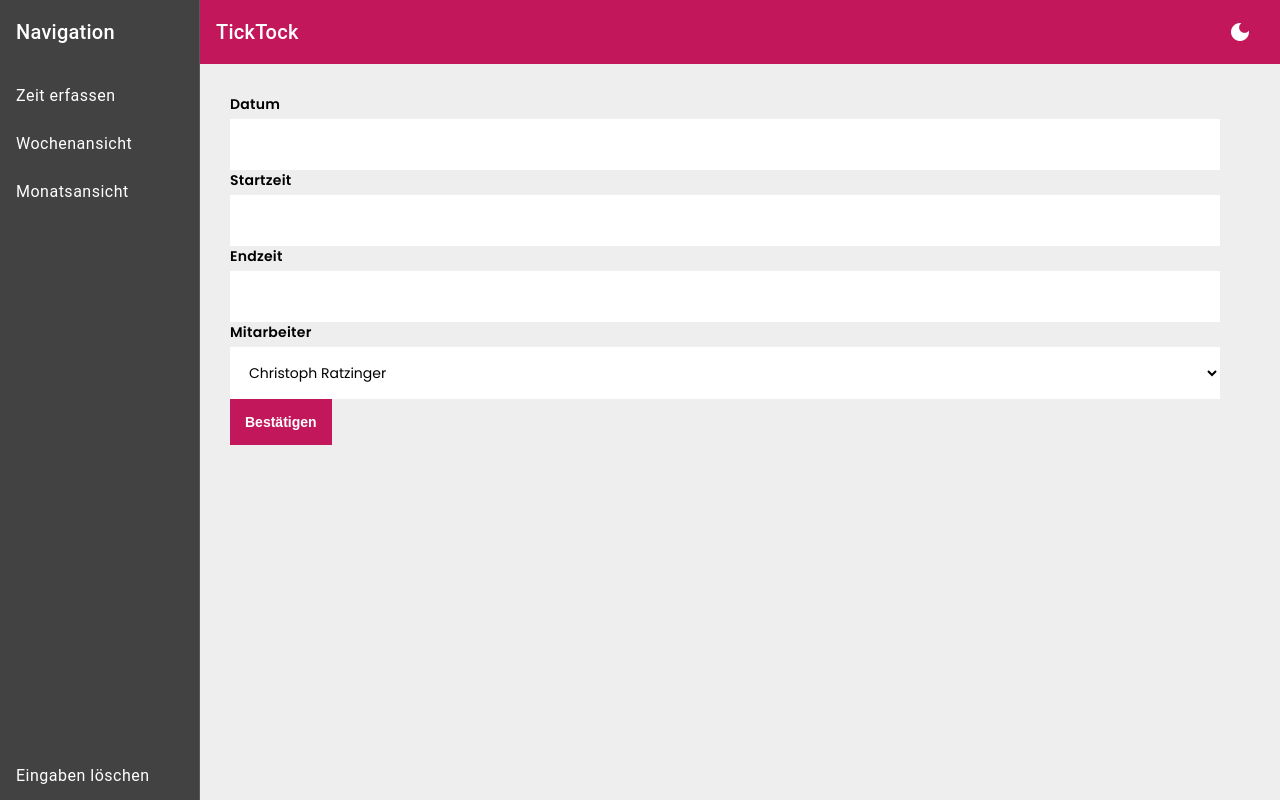
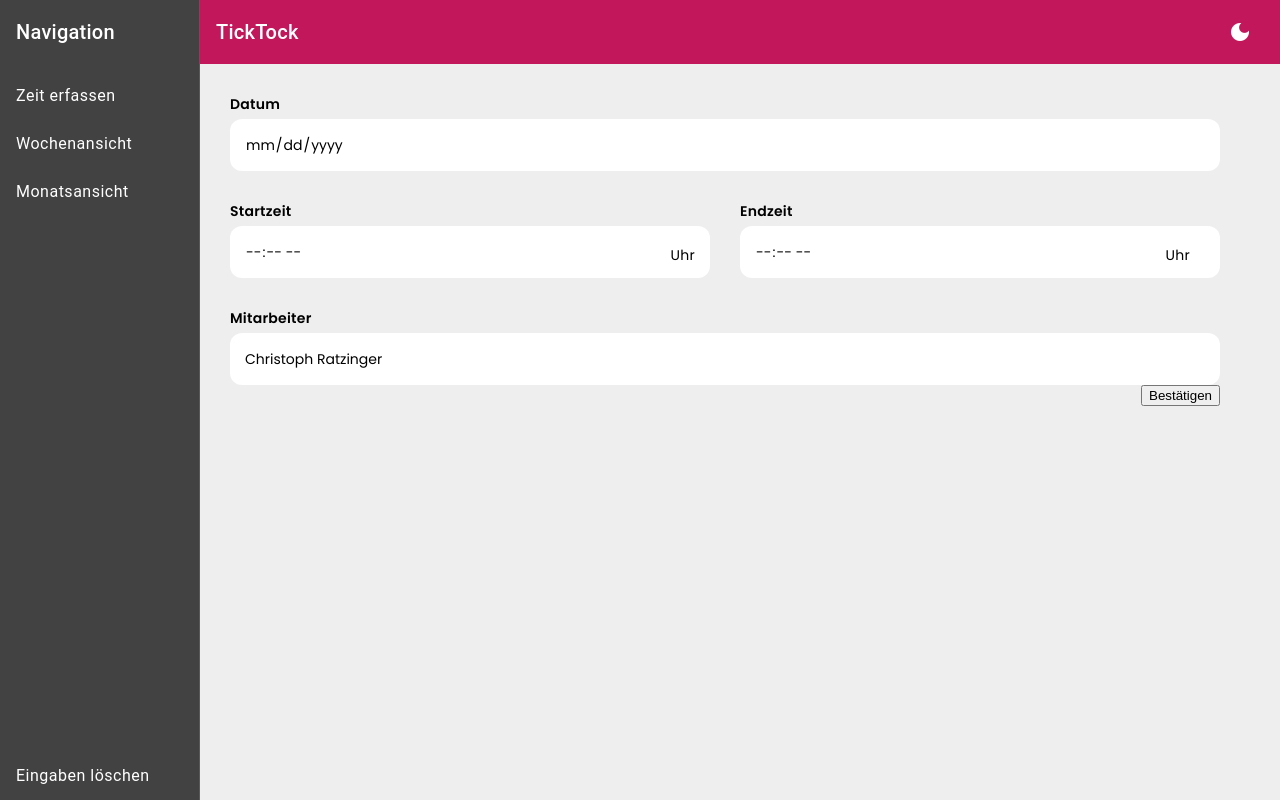
Before and after one commit to fabiannaglo/T6_PWA, an Angular app: page /eingabe in a window 1280 px wide. Built offline with nearby package versions, Linux system fonts and the light colour scheme.

Commit message:
Zeitangabe angepasst

```diff
--- a/src/app/time-input/time-input.component.html
+++ b/src/app/time-input/time-input.component.html
@@ -1,19 +1,19 @@
-<div>
-    <div>
-        <label>Datum</label>
-        <input type="text" />
+<div class="form-outer">
+    <div class="form-element">
+        <label for="date">Datum</label>
+        <input #date id="date" type="date" required [ngModel] ="dt | date:'yyyy-MM-dd'" (ngModelChange)="dt = $event">
     </div>
-    <div>
-        <label>Startzeit</label>
-        <input type="text" />
+    <div class="form-element form-time">
+        <label for="startTime">Startzeit</label>
+        <input #startTime id="startTime" type="time" required />
     </div>
-    <div>
-        <label>Endzeit</label>
-        <input type="text" />
+    <div class="form-element form-time">
+        <label for="endTime">Endzeit</label>
+        <input #endTime id="endTime" type="time" required />
     </div>
-    <div>
-        <label>Mitarbeiter</label>
-        <select>
+    <div class="form-element">
+        <label for="worker">Mitarbeiter</label>
+        <select #worker id="worker" required>
             <option>Christoph Ratzinger</option>
             <option>Steffen Arbeit</option>
             <option>Julian Frei</option>
--- a/src/app/time-input/time-input.component.scss
+++ b/src/app/time-input/time-input.component.scss
@@ -1,5 +1,37 @@
 $maincolor: #c2185b;
 
+
+.form-outer{
+    display: flex;
+    align-items: flex-start;
+    justify-content: flex-end;
+    flex-wrap: wrap;
+
+
+    .form-element{
+        width: 100%;
+
+        &.form-time{
+            position: relative;
+            width: 50%;
+            padding-right: 15px;
+
+            &::after{
+                content:'Uhr';
+                position: absolute;
+                bottom:0;
+                right:0;
+                height:47px;
+                display: flex;
+                align-items: center;
+                padding-right: 30px;
+            }
+
+            & + .form-time{
+                padding-left: 15px;
+                padding-right: 0;
+            }
+        }
 
         label{
             font-weight: 600;
@@ -12,18 +44,44 @@ select{
             font-family: 'Poppins', sans-serif;
             background-color: #fff;
             width: 100%;
-    padding:15px;
+            height: 52px;
+            padding:15px 15px;
+            border-radius: 12px;
+            border: none;
+            outline:none;
+            font-size: 14px;
+            -webkit-appearance: none;
+
+            &::-webkit-calendar-picker-indicator {
+                background: none;
+            }
+        }
+
+
+        button{
+            background-color: $maincolor;
+            color: #fff;
+            font-weight: 600;
+            padding:15px 45px;
+            border-radius: 12px;
             border: none;
             outline:none;
             font-size: 14px;
         }
 
-button{
-    background-color: $maincolor;
-    color: #fff;
-    font-weight: 600;
-    padding:15px;
-    border: none;
-    outline:none;
-    font-size: 14px;
+        & + .form-element{
+            margin-top: 30px;
         }
+    }
+}
+
+@media (max-width:599px){
+    .form-outer{
+        .form-element{
+            &.form-time{
+                width: 100%;
+                padding:0 !important;
+            }
+        }
+    }
+}
```
Lines whose indentation alone changed are shown as unchanged.
